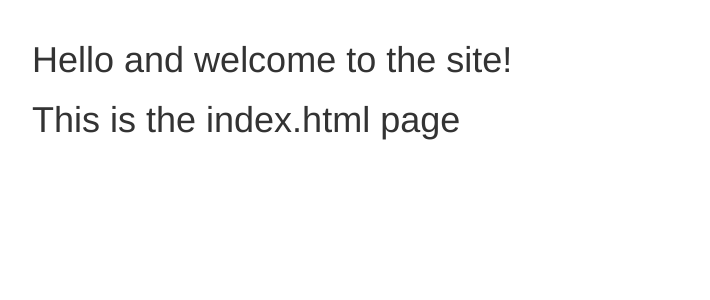
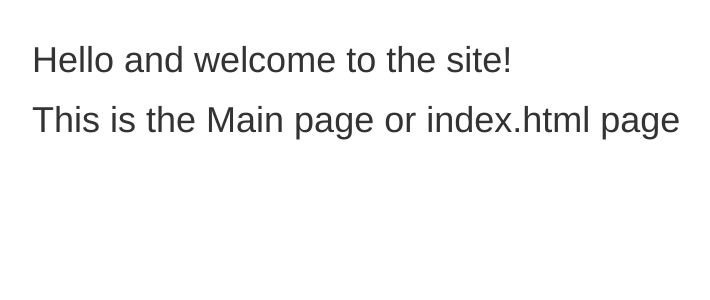
Before and after one commit to Bintoy123/django-test, a Django app: page / in a window 1280 px wide. Shown: the part 51-351 px from the top of the page, without its empty margins (38-748 px from the left). Run offline with Django 3.2, Linux system fonts and the light colour scheme; some libraries are stand-ins or nearby versions.

Commit message:
Update index.html

```diff
--- a/learning_templates/templates/basic_app/index.html
+++ b/learning_templates/templates/basic_app/index.html
@@ -3,6 +3,6 @@
     {% block body_block%}
 
     <h1>Hello and welcome to the site!</h1>
-    <h1>This is the index.html page</h1>
+    <h1>This is the Main page or index.html page</h1>
 
     {% endblock %}
```
